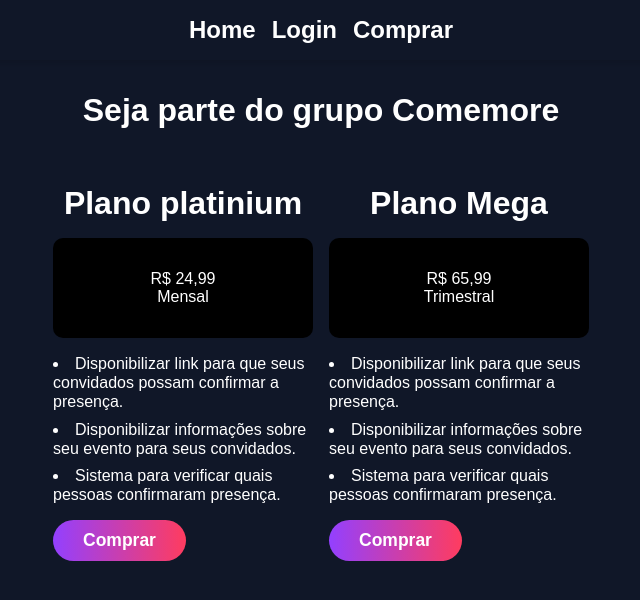
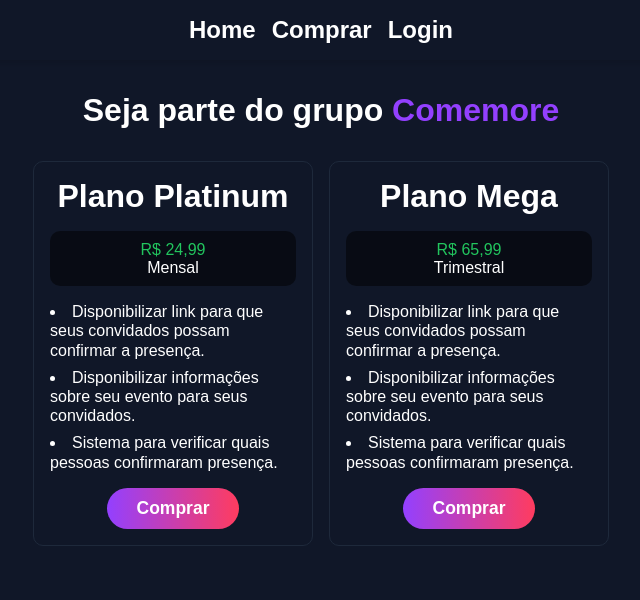
Before and after one commit to S1NS3RO/Comemore, a Next.js app: page /comprar in a window 1280 px wide. Shown: the top 600 px of the page, without its empty margins (319-959 px from the left). Built offline with nearby package versions, Linux system fonts and the light colour scheme.

Commit message:
Atualizações no TypeScript

```diff
--- a/src/app/comprar/page.tsx
+++ b/src/app/comprar/page.tsx
@@ -1,47 +1,49 @@
+'use client'
 import '@/styles/p-comprar.scss'
-import Button from "@/components/Button"
+import Button from '@/components/Button'
+import { listPlans } from '@/data/plans'
+
+const handleBuy = (plano: string): void => {
+  alert(`Comprar plano ${plano}`)
+}
 
 export default function Comprar() {
   return (
     <>
-      <h1>Seja parte do grupo Comemore</h1>
+      <h1>
+        Seja parte do grupo <span className='site-name'>Comemore</span>
+      </h1>
       <div className='plans'>
-        <div className='plan'>
-          <h1>Plano platinium</h1>
-          <div className='price'>
-            R$ 24,99
-            <div>Mensal</div>
-          </div>
-          <ul>
-            <li>
-              Disponibilizar link para que seus convidados possam confirmar a
-              presença.
-            </li>
-            <li>
-              Disponibilizar informações sobre seu evento para seus convidados.
-            </li>
-            <li>Sistema para verificar quais pessoas confirmaram presença.</li>
-          </ul>
-          <Button text="Comprar" href="/login"/>
-        </div>
-        <div className='plan'>
-          <h1>Plano Mega</h1>
-          <div className='price'>
-            R$ 65,99
-            <div>Trimestral</div>
-          </div>
-          <ul>
-            <li>
-              Disponibilizar link para que seus convidados possam confirmar a
-              presença.
-            </li>
-            <li>
-              Disponibilizar informações sobre seu evento para seus convidados.
-            </li>
-            <li>Sistema para verificar quais pessoas confirmaram presença.</li>
-          </ul>
-          <Button text="Comprar" href="/login"/>
-        </div>
+        {listPlans.map(({ id, isActive, name, price, period, benefits }) => (
+          <>
+            {isActive && (
+              <div
+                className='plan'
+                key={id}>
+                <h1>Plano {name}</h1>
+                <div className='price'>
+                  <span>
+                    {price.toLocaleString('pt-BR', {
+                      style: 'currency',
+                      currency: 'BRL'
+                    })}
+                  </span>
+
+                  <p>{period}</p>
+                </div>
+                <ul>
+                  {Object.values(benefits).map((benefit, index) => (
+                    <li key={index}>{benefit}</li>
+                  ))}
+                </ul>
+                <Button
+                  text='Comprar'
+                  onClick={() => handleBuy(name)}
+                />
+              </div>
+            )}
+          </>
+        ))}
       </div>
     </>
   )
--- a/src/app/layout.tsx
+++ b/src/app/layout.tsx
@@ -7,7 +7,7 @@ import Footer from '@/components/Footer'
 
 export const metadata: Metadata = {
   title: 'Comemore',
-  description: 'É um prazer comemorar com você'
+  description: 'É um prazer comemorar momentos especiais com você'
 }
 
 export default function RootLayout({
--- a/src/components/Header.tsx
+++ b/src/components/Header.tsx
@@ -12,10 +12,10 @@ export default function Header() {
               <Link href='/'>Home</Link>
             </li>
             <li>
-              <Link href='/login'>Login</Link>
+              <Link href='/comprar'>Comprar</Link>
             </li>
             <li>
-              <Link href='/comprar'>Comprar</Link>
+              <Link href='/login'>Login</Link>
             </li>
           </ul>
         </nav>
--- /dev/null
+++ b/src/data/plans.tsx
@@ -0,0 +1,64 @@
+export interface IlistPlansProps {
+  id: number
+  isActive: boolean
+  name: string
+  price: number
+  period: string
+  benefits: {
+    a?: string
+    b?: string
+    c?: string
+    d?: string
+    e?: string
+    f?: string
+  }
+}
+
+export const listPlans = [
+  {
+    id: 0,
+    isActive: false,
+    name: 'Free',
+    price: 0,
+    period: '30 Dias',
+    benefits: {
+      a: `Grátis`
+    }
+  },
+  {
+    id: 1,
+    isActive: true,
+    name: 'Platinum',
+    price: 24.99,
+    period: 'Mensal',
+    benefits: {
+      a: `Disponibilizar link para que seus convidados possam confirmar a presença.`,
+      b: `Disponibilizar informações sobre seu evento para seus convidados.`,
+      c: `Sistema para verificar quais pessoas confirmaram presença.`
+    }
+  },
+  {
+    id: 2,
+    isActive: true,
+    name: 'Mega',
+    price: 65.99,
+    period: 'Trimestral',
+    benefits: {
+      a: `Disponibilizar link para que seus convidados possam confirmar a presença.`,
+      b: `Disponibilizar informações sobre seu evento para seus convidados.`,
+      c: `Sistema para verificar quais pessoas confirmaram presença.`
+    }
+  },
+  {
+    id: 3,
+    isActive: false,
+    name: 'Super',
+    price: 249.99,
+    period: 'Anual',
+    benefits: {
+      a: `Disponibilizar link para que seus convidados possam confirmar a presença.`,
+      b: `Disponibilizar informações sobre seu evento para seus convidados.`,
+      c: `Sistema para verificar quais pessoas confirmaram presença.`
+    }
+  }
+]
--- a/src/styles/globals.scss
+++ b/src/styles/globals.scss
@@ -38,3 +38,7 @@ main {
   gap: 1.5rem;
   padding-top: 2rem;
 }
+
+.site-name {
+  color: #9340ff;
+}
--- a/src/styles/p-comprar.scss
+++ b/src/styles/p-comprar.scss
@@ -4,35 +4,56 @@ h1 {
 
 .plans {
   display: flex;
+  flex-wrap: wrap;
   gap: 1rem;
-  padding: 2rem;
+  row-gap: 2rem;
+  padding: 0.5rem;
   justify-content: center;
-  max-width: 600px;
+  width: 100%;
+  margin-bottom: 2rem;
 
   .plan {
+    width: 90%;
     display: flex;
     flex-direction: column;
     gap: 1rem;
+    border: 1px solid hsl(217, 32.6%, 17.5%);
+    border-radius: 10px;
+    padding: 1rem;
   }
 
   .price {
-    height: 100px;
-    background: black;
+    background: rgb(0, 0, 0, 0.5);
+    padding: 0.6rem;
     border-radius: 10px;
     display: flex;
     flex-direction: column;
     justify-content: center;
     align-items: center;
+
+    span {
+      color: hsl(142, 70.6%, 45.3%);
+    }
   }
 
   ul {
     display: flex;
     flex-direction: column;
     gap: 0.5rem;
+    flex-grow: 1;
   }
 
   li {
     list-style: inside;
     line-height: 1.2rem;
   }
+  .site-button {
+    margin: 0 auto;
+  }
 }
+
+@media (min-width: 600px) {
+  .plan {
+    width: 280px !important;
+  }
+}
```
